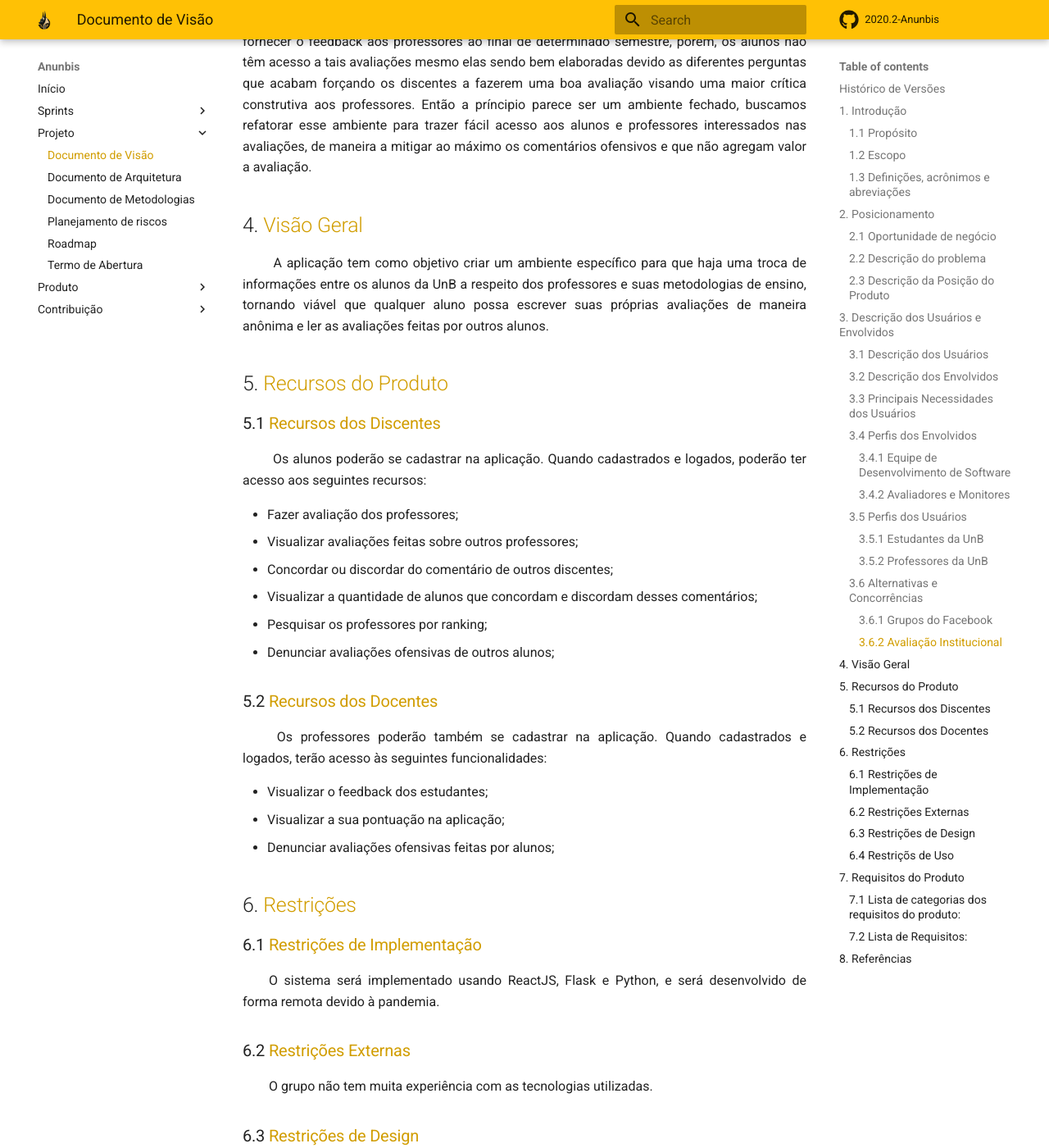
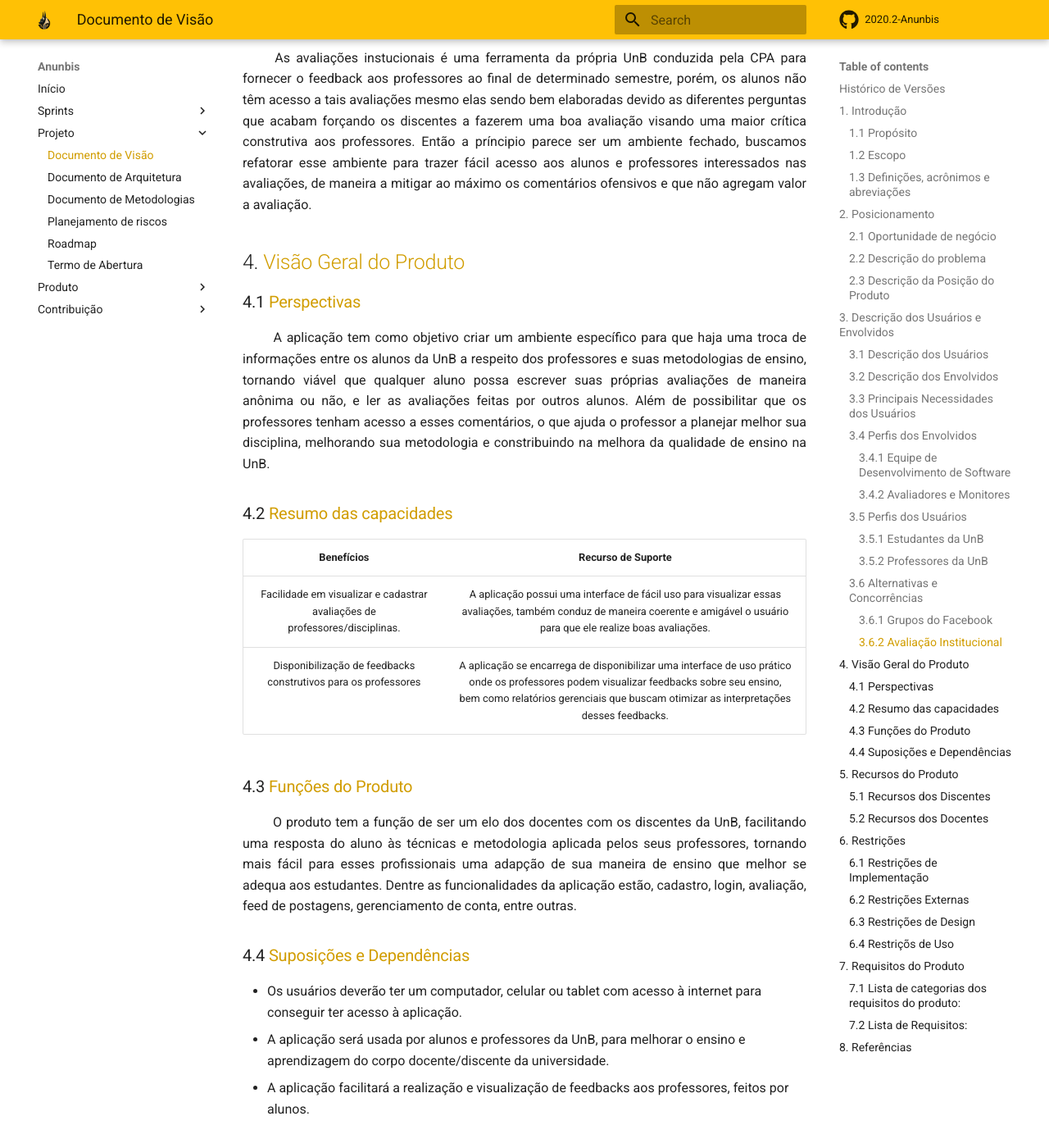
Before and after one commit to fga-eps-mds/2020.2-Anunbis, an MkDocs documentation site: the page built from docs/documentacao/documento-de-visao.md, in a window 1280 px wide and 1400 px high, scrolled down 5372 px. Shown: the whole window at 82% size. Built offline with MkDocs 1.6.1 and Material for MkDocs 9.7.7, drawn with Linux system fonts in a browser that asks for light colours; comment, search, counter and statistics services are not loaded; some of the changed text lies outside the part shown.

Commit message:
(#123)Revisando Visão geral do produto
Co-authored-by: Victor Hugo <hugo.victorcsi@gmail.com>

```diff
--- a/docs/documentacao/documento-de-visao.md
+++ b/docs/documentacao/documento-de-visao.md
@@ -5,8 +5,9 @@ Data|Versão|Descrição|Autor
 17/02|0.1|Abertura do Documento de Visão| Equipe|
 04/03|0.2|Adição dos itens 5, 6 e 7| Roberto|
 26/03|0.2|Atualizando contéudo da página| Rodrigo|
-13/04|0.3|Refatorando tópico 3| Equipe|
-13/04|0.4|Revisão dos tópicos 1,2| Equipe|
+13/04|0.3|Refatorando Descrição dos usuários e envolvidos| Equipe|
+13/04|0.4|Revisão da Introdução e Posicionamento| Equipe|
+14/04|0.5|Revisão da Visão Geral| Rafael e Victor|
 
 
 ## 1. <a name="1">Introdução</a>
@@ -107,10 +108,27 @@ Tópico destinado as definições, acrônimos e abreviações dos termos usados
 #### 3.6.2 <a name="3.6.2">Avaliação Institucional</a>
 <p align="justify"> &emsp;&emsp; As avaliações instucionais é uma ferramenta da própria UnB conduzida pela CPA para fornecer o feedback aos professores ao final de determinado semestre, porém, os alunos não têm acesso a tais avaliações mesmo elas sendo bem elaboradas devido as diferentes perguntas que acabam forçando os discentes a fazerem uma boa avaliação visando uma maior crítica construtiva aos professores. Então a príncipio parece ser um ambiente fechado, buscamos refatorar esse ambiente para trazer fácil acesso aos alunos e professores interessados nas avaliações, de maneira a mitigar ao máximo os comentários ofensivos e que não agregam valor a avaliação. </p>
 
-## 4. <a name="4">Visão Geral</a>
-<p align="justify"> &emsp;&emsp; A aplicação tem como objetivo criar um ambiente específico para que haja uma troca de informações entre os alunos da UnB a respeito dos professores e suas metodologias de ensino, tornando viável que qualquer aluno possa escrever suas próprias avaliações de maneira anônima e ler as avaliações feitas por outros alunos.
+## 4. <a name="4">Visão Geral do Produto</a>
+### 4.1 <a name="4.1">Perspectivas</a>
+
+<p align="justify"> &emsp;&emsp; A aplicação tem como objetivo criar um ambiente específico para que haja uma troca de informações entre os alunos da UnB a respeito dos professores e suas metodologias de ensino, tornando viável que qualquer aluno possa escrever suas próprias avaliações de maneira anônima ou não, e ler as avaliações feitas por outros alunos. Além de possibilitar que os professores tenham acesso a esses comentários, o que ajuda o professor a planejar melhor sua disciplina, melhorando sua metodologia e constribuindo na melhora da qualidade de ensino na UnB.
 </p>
 
+### 4.2 <a name="4.2">Resumo das capacidades</a>
+|**Benefícios**|**Recurso de Suporte**|
+|:-:|:-:|
+| Facilidade em visualizar e cadastrar avaliações de professores/disciplinas.| A aplicação possui uma interface de fácil uso para visualizar essas avaliações, também conduz de maneira coerente e amigável o usuário para que ele realize boas avaliações.|
+|Disponibilização de feedbacks construtivos para os professores|A aplicação se encarrega de  disponibilizar uma interface de uso prático onde os professores podem visualizar feedbacks sobre seu ensino, bem como relatórios gerenciais que buscam otimizar as interpretações desses feedbacks.|
+
+### 4.3 <a name="4.3">Funções do Produto</a>
+<p align="justify"> &emsp;&emsp;
+O produto tem a função de ser um elo dos docentes com os discentes da UnB, facilitando uma resposta do aluno às técnicas e metodologia aplicada pelos seus professores, tornando mais fácil para esses profissionais uma adapção de sua maneira de ensino que melhor se adequa aos estudantes. Dentre as funcionalidades da aplicação estão, cadastro, login, avaliação, feed de postagens, gerenciamento de conta, entre outras.
+</p>
+
+### 4.4 <a name="4.4">Suposições e Dependências</a>
+* Os usuários deverão ter um computador, celular ou tablet com acesso à internet para conseguir ter acesso à aplicação.
+* A aplicação será usada por alunos e professores da UnB, para melhorar o ensino e aprendizagem do corpo docente/discente da universidade.
+* A aplicação facilitará a realização e visualização de feedbacks aos professores, feitos por alunos.
 ## 5. <a name="5">Recursos do Produto</a>
 
 ### 5.1 <a name="5.1">Recursos dos Discentes</a>
```
Also changed, not shown: other parts of docs/documentacao/documento-de-visao.md (+1 -1 lines).
